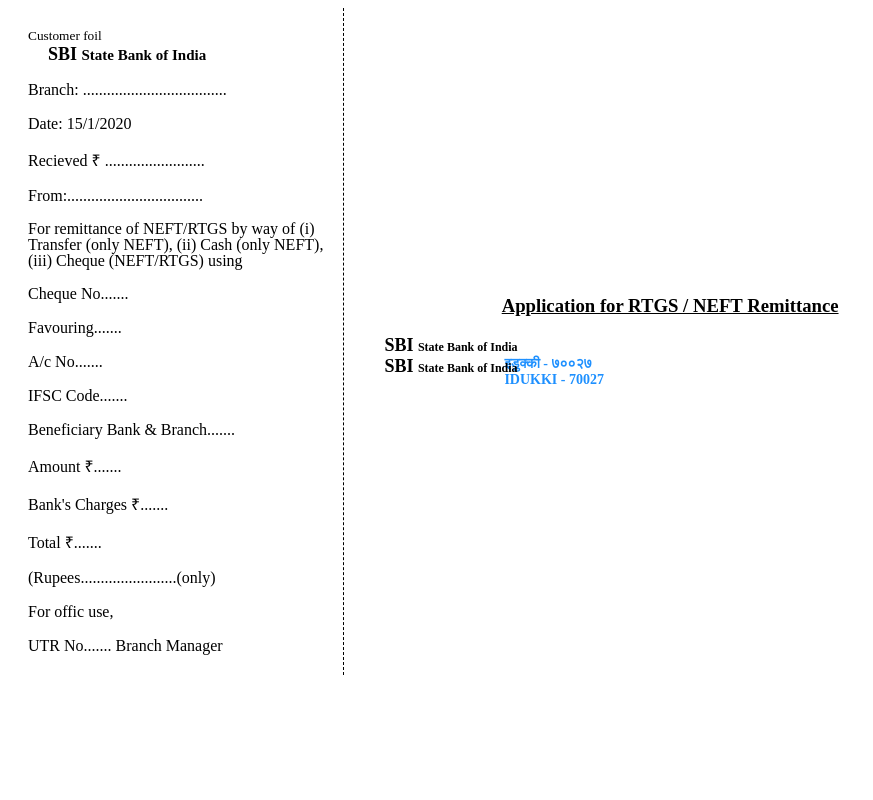
After one commit to gamifications/challan, a Django app: template sbi/templates/pdf/otherbank_challan_template.html in a window 1280 px wide. The commit adds this page. Shown: the whole page, without its empty margins (0-873 px from the left). Run offline with Django 3.2, Linux system fonts and the light colour scheme; the template is opened without the code that fills it: most values are stand-ins (such as "Sample title", 1, 10 or a date in 2020).

Commit message:
[WIP] other bank challan pdf design

```diff
--- /dev/null
+++ b/sbi/templates/pdf/otherbank_challan_template.html
@@ -0,0 +1,99 @@
+{% load static %}
+<html>
+
+<head>
+  <meta charset="utf-8">
+
+  <title>PAY IN SLIP</title>
+</head>
+<style>
+  table,
+  td {
+    border: 1px solid black;
+    border-collapse: collapse;
+  }
+
+  .blank td {
+    padding: 5px;
+  }
+
+  @page {
+    size: A4 landscape;
+    margin: 10px;
+  }
+
+  body {
+    font-size: 12px;
+  }
+
+
+  .noborder {
+    border: none !important;
+    padding: 20px;
+  }
+  .center-table {
+    min-width: 300px
+  }
+  .center-table td {
+    text-align: center;
+  }
+
+  #overlay {
+    position: absolute;
+    z-index:100;
+}
+</style>
+
+<body>
+  <table class="noborder">
+    <tr>
+      <td style="border:none;border-right: 1px dashed black; padding:20px">
+        <div class="bordered">
+          <small>Customer foil</small>
+          <div style="font-weight: bold;">
+            <img src="{{url}}{% static 'sbi.svg' %}" style="height:16px">
+            <span style="font-size: 18px; font-weight: 900;">SBI <small>State Bank of India</small></span>
+          </div>
+          <p>Branch: ....................................</p>
+          <p>Date: {{date.day}}/{{date.month}}/{{date.year}}</p>
+          <p>Recieved ₹ .........................</p>
+          <p>From:..................................</p>
+          <p style="line-height: 1;">For remittance of NEFT/RTGS by way of (i)<br>
+            Transfer (only NEFT), (ii) Cash (only NEFT),<br> (iii) Cheque (NEFT/RTGS) using</p>
+          <p>Cheque No.......</p>
+          <p>Favouring.......</p>
+          <p>A/c No.......</p>
+          <p>IFSC Code.......</p>
+          <p>Beneficiary Bank & Branch.......</p>
+          <p>Amount ₹.......</p>
+          <p>Bank's Charges ₹.......</p>
+          <p>Total ₹.......</p>
+          <p>(Rupees........................(only)</p>
+          <p>For offic use,</p>
+          <p>UTR No.......     Branch Manager</p>
+
+        </div>
+      </td>
+      <td class="noborder" colspan="2" style="width: 66%;">
+        <!-- coloumn 2-->
+        <h3 style="text-align: center; text-decoration: underline;">Application for RTGS / NEFT Remittance</h3>
+          <div style="font-weight: bold;">
+            <img src="{{url}}{% static 'sbi.svg' %}" style="height:16px">
+            <span style="font-size: 18px;">SBI </span><span style="font-size: 12px;">State Bank of India</span>
+          </div>
+
+          <div style="font-weight: bold;" id='overlay'>
+            <img src="{{url}}{% static 'sbi.svg' %}" style="height:16px">
+            <span style="font-size: 18px;">SBI </span><span style="font-size: 12px;">State Bank of India</span>
+          </div>
+          <div style="font-size: 14px; font-weight: bold; color:dodgerblue; margin-left: 140px;">इडुक्की - ७००२७ <br>IDUKKI - 70027</div>
+
+
+        </td>
+    </tr>
+  </table>
+
+
+</body>
+
+</html>
--- a/sbi/templates/sbi/other.html
+++ b/sbi/templates/sbi/other.html
@@ -3,7 +3,7 @@
 
 
 {% block extraextra_content %}
-<div class="card text-center">
+
   <div class="card-header">
     {% include '_header.html' with active='other' %}
   </div>
@@ -13,5 +13,4 @@
       <button type="submit" class="btn btn-primary">Generate Challan</button>
     </form>
   </div>
-</div>
 {% endblock %}
```
Also changed, not shown: mysite/settings.py (+12 -1 lines), sbi/models.py (+10 -0 lines), sbi/pdf.py (+19 -2 lines), sbi/templates/sbi/base.html (+12 -1 lines), sbi/templates/sbi/sbi.html (+4 -3 lines), sbi/views.py (+14 -37 lines), sbi/migrations/0005_otherbankchallanfile.py (added), sbi/templates/pdf/sbi_challan_template.html (renamed from sbi/templates/challan_template.html).
